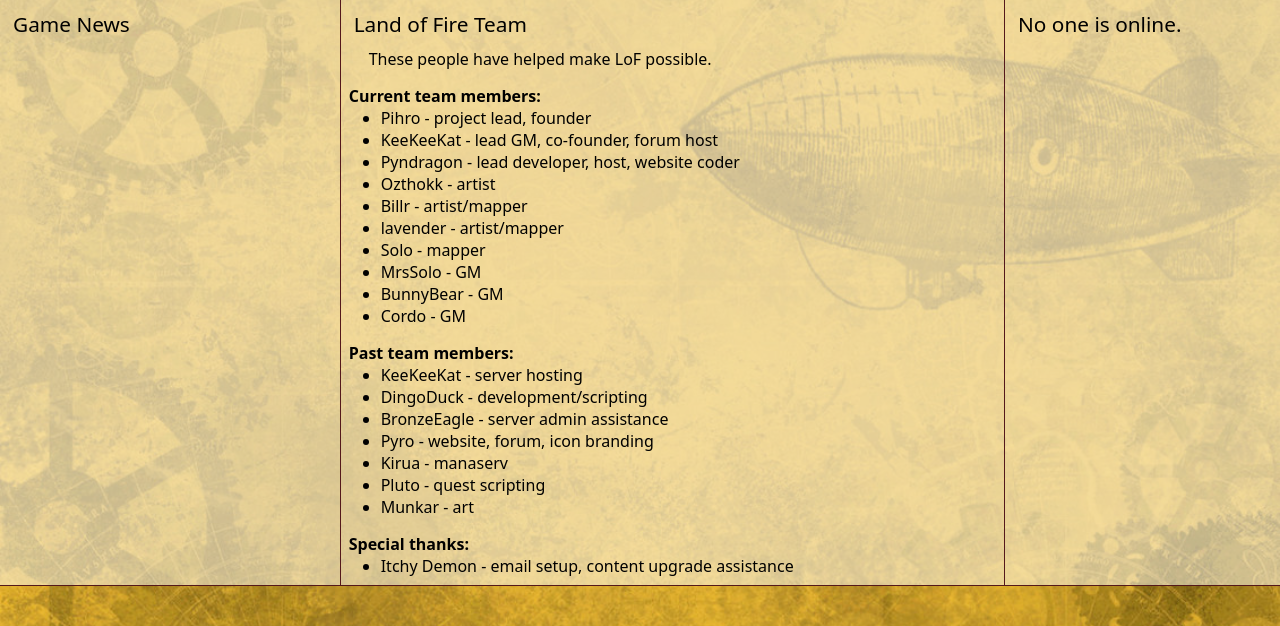
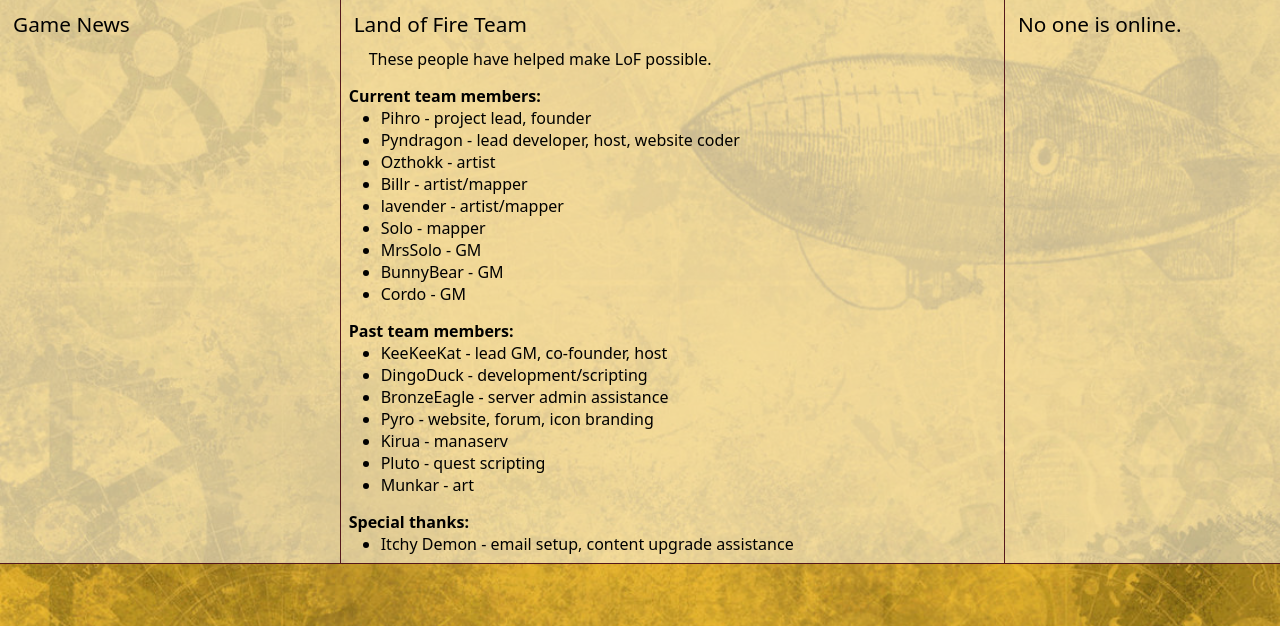
Before and after one commit to landoffire/website-flask-2015, a Flask app: template templates/team.html in a window 1280 px wide. Shown: the part 129-755 px from the top of the page. Run offline with Flask 2, Linux system fonts and the light colour scheme; the template is opened without the code that fills it, so the values that code supplies are empty.

Commit message:
Update team

```diff
--- a/templates/team.html
+++ b/templates/team.html
@@ -5,7 +5,6 @@
     <h3>Current team members:</h3>
     <ul>
         <li>Pihro - project lead, founder</li>
-        <li>KeeKeeKat - lead GM, co-founder, forum host</li>
         <li>Pyndragon - lead developer, host, website coder</li>
         <li>Ozthokk - artist</li>
         <li>Billr - artist/mapper</li>
@@ -17,7 +16,7 @@
     </ul>
     <h3>Past team members:</h3>
     <ul>
-        <li>KeeKeeKat - server hosting</li>
+        <li>KeeKeeKat - lead GM, co-founder, host</li>
         <li>DingoDuck - development/scripting</li>
         <li>BronzeEagle - server admin assistance</li>
         <li>Pyro - website, forum, icon branding</li>
```
